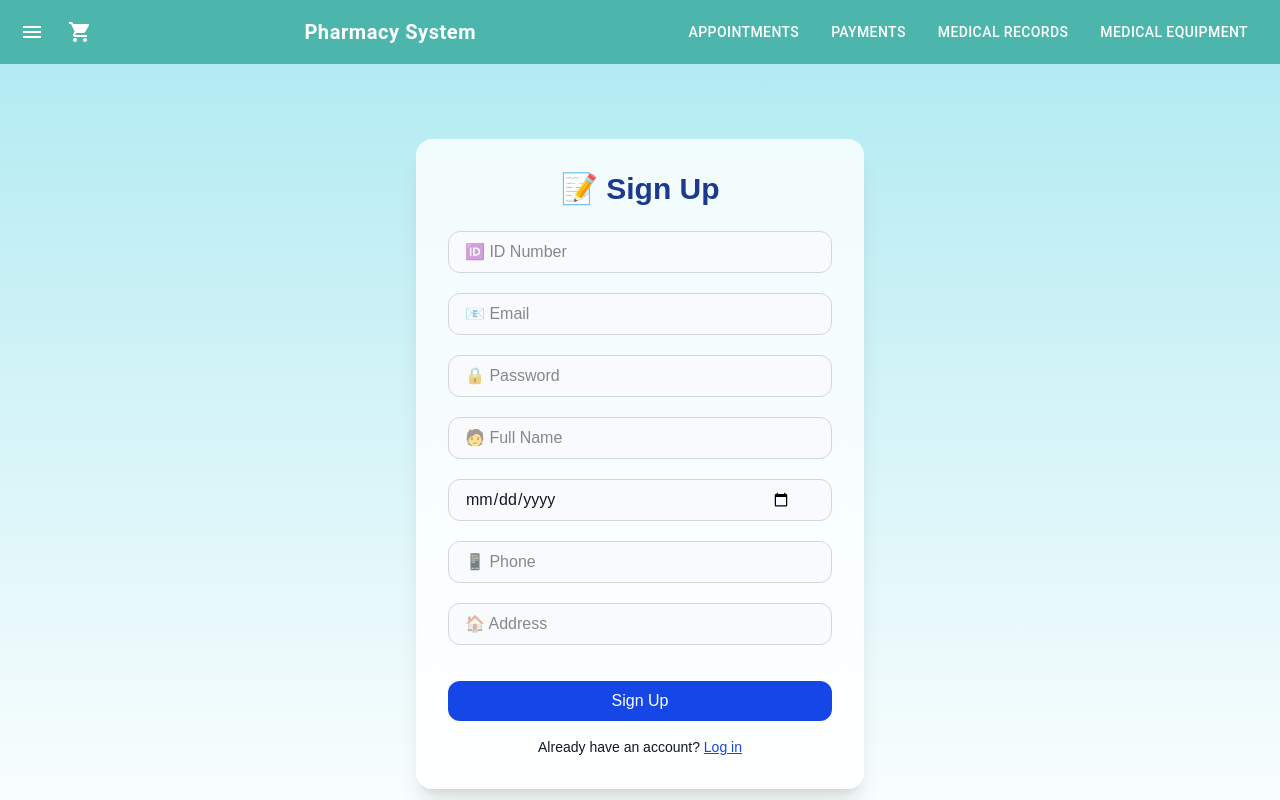
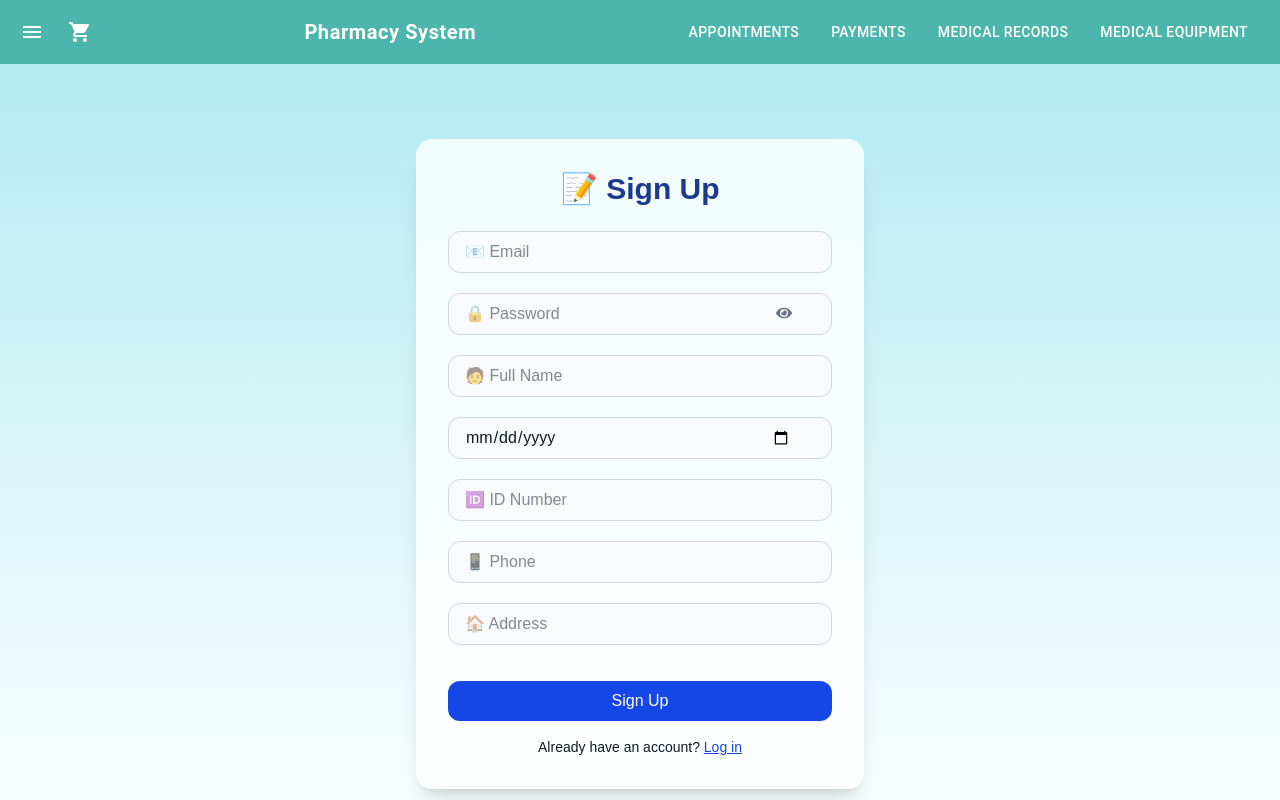
Before and after one commit to moshe4142/my-healthcare-system, a Next.js app: page /signup in a window 1280 px wide. Shown: the top 800 px of the page. Built offline with nearby package versions, Linux system fonts and the light colour scheme.

Commit message:
feat: enhance signup form with password visibility toggle and validation improvements

```diff
--- a/pages/signup.tsx
+++ b/pages/signup.tsx
@@ -16,7 +16,8 @@ export default function SignUpPage() {
   });
   const [errors, setErrors] = useState<{ [key: string]: string }>({});
   const [validFields, setValidFields] = useState<{ [key: string]: boolean }>({});
-  const [signupError, setSignupError] = useState(''); // ✅ הודעת שגיאה כללית
+  const [signupError, setSignupError] = useState('');
+  const [showPassword, setShowPassword] = useState(false);
 
   useEffect(() => {
     if (localStorage.getItem('userToken')) {
@@ -35,11 +36,11 @@ export default function SignUpPage() {
   };
 
   const fieldOrder = [
-    'id',
     'email',
     'password',
     'full_name',
     'date_of_birth',
+    'id',
     'phone',
     'address',
   ];
@@ -54,7 +55,7 @@ export default function SignUpPage() {
     address: '🏠 Address',
   };
 
-  const validateField = (name: keyof typeof formData, value: string) => {
+  const validateField = (name: string, value: string) => {
     if (!value.trim()) return `${placeholders[name] || name} is required.`;
     if (name === 'id' && !/^\d{8,10}$/.test(value)) return 'Invalid ID number format.';
     if (name === 'phone' && !/^\+?\d{7,15}$/.test(value)) return 'Invalid phone number format.';
@@ -65,7 +66,7 @@ export default function SignUpPage() {
 
   const handleChange = (e: React.ChangeEvent<HTMLInputElement>) => {
     const { name, value } = e.target;
-    if (['id', 'phone'].includes(name) && value && !/^\d*$/.test(value)) return;
+    if (['id'].includes(name) && value && !/^\d*$/.test(value)) return;
 
     setFormData((prev) => ({ ...prev, [name]: value }));
     const errorMsg = validateField(name, value);
@@ -74,11 +75,11 @@ export default function SignUpPage() {
     setSignupError('');
   };
 
-  const handleSignup = async () => {
+  const handleSignup = () => {
     const newErrors: { [key: string]: string } = {};
     let isValid = true;
 
-    for (const key of Object.keys(formData) as (keyof typeof formData)[]) {
+    for (const key of Object.keys(formData)) {
       const errorMsg = validateField(key, formData[key]);
       if (errorMsg) {
         newErrors[key] = errorMsg;
@@ -101,10 +102,12 @@ export default function SignUpPage() {
       return;
     }
 
-    users.push(formData);
+    const newUser = { ...formData };
+
+    users.push(newUser);
     localStorage.setItem('users', JSON.stringify(users));
     localStorage.setItem('userToken', 'demoToken');
-    localStorage.setItem('profileData', JSON.stringify(formData));
+    localStorage.setItem('profileData', JSON.stringify(newUser));
     router.push('/profile');
   };
 
@@ -124,22 +127,39 @@ export default function SignUpPage() {
             <input
               name={field}
               autoComplete={autoCompleteMap[field] || 'off'}
-              type={field === 'password' ? 'password' : field === 'date_of_birth' ? 'date' : 'text'}
+              type={
+                field === 'password'
+                  ? showPassword
+                    ? 'text'
+                    : 'password'
+                  : field === 'date_of_birth'
+                  ? 'date'
+                  : field === 'phone'
+                  ? 'tel'
+                  : 'text'
+              }
               placeholder={placeholders[field]}
-              className={`px-4 py-2 pr-10 rounded-xl w-full border ${errors[field]
+              className={`px-4 py-2 pr-10 rounded-xl w-full border ${
+                errors[field]
                   ? 'border-red-500'
                   : validFields[field]
-                    ? 'border-green-500'
-                    : 'border-gray-300'
-                } bg-gray-50 focus:outline-none focus:ring-2 focus:ring-blue-300`}
-              value={
-                field === 'date_of_birth'
-                  ? (formData[field]?.slice(0, 10) || '')
-                  : formData[field as keyof typeof formData]
-              }
+                  ? 'border-green-500'
+                  : 'border-gray-300'
+              } bg-gray-50 focus:outline-none focus:ring-2 focus:ring-blue-300`}
+              value={formData[field]}
               onChange={handleChange}
             />
-            {errors[field] && <FaTimesCircle className="absolute right-3 top-3 text-red-500" />}
+            {field === 'password' && (
+              <div
+                onClick={() => setShowPassword((prev) => !prev)}
+                className="absolute right-10 top-3 text-gray-500 hover:text-gray-700 cursor-pointer"
+              >
+                {showPassword ? <FaEyeSlash /> : <FaEye />}
+              </div>
+            )}
+            {errors[field] && (
+              <FaTimesCircle className="absolute right-3 top-3 text-red-500" />
+            )}
             {!errors[field] && validFields[field] && (
               <FaCheckCircle className="absolute right-3 top-3 text-green-500" />
             )}
```
